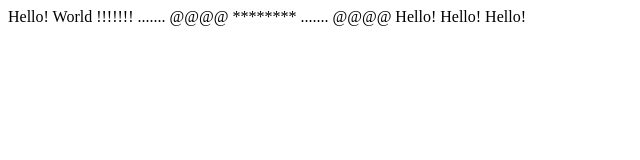
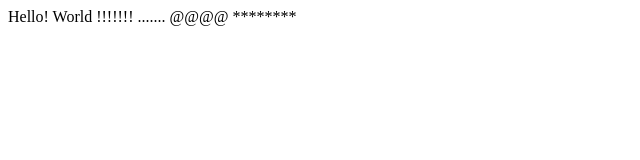
Before and after one commit to BanuGowda/Practice, a plain HTML site: page index.html in a window 1280 px wide. Shown: the whole page, without its empty margins (0-640 px from the left). Drawn offline with Linux system fonts and the light colour scheme.

Commit message:
adding the latest update

```diff
--- a/index.html
+++ b/index.html
@@ -6,10 +6,3 @@
 <dev>@@@@</dev>
 
 <dev>********</dev>
-
-
-<dev>.......</dev>
-<dev>@@@@</dev>
-<dev>Hello!</dev>
-<dev>Hello!</dev>
-<dev>Hello!</dev>
```
